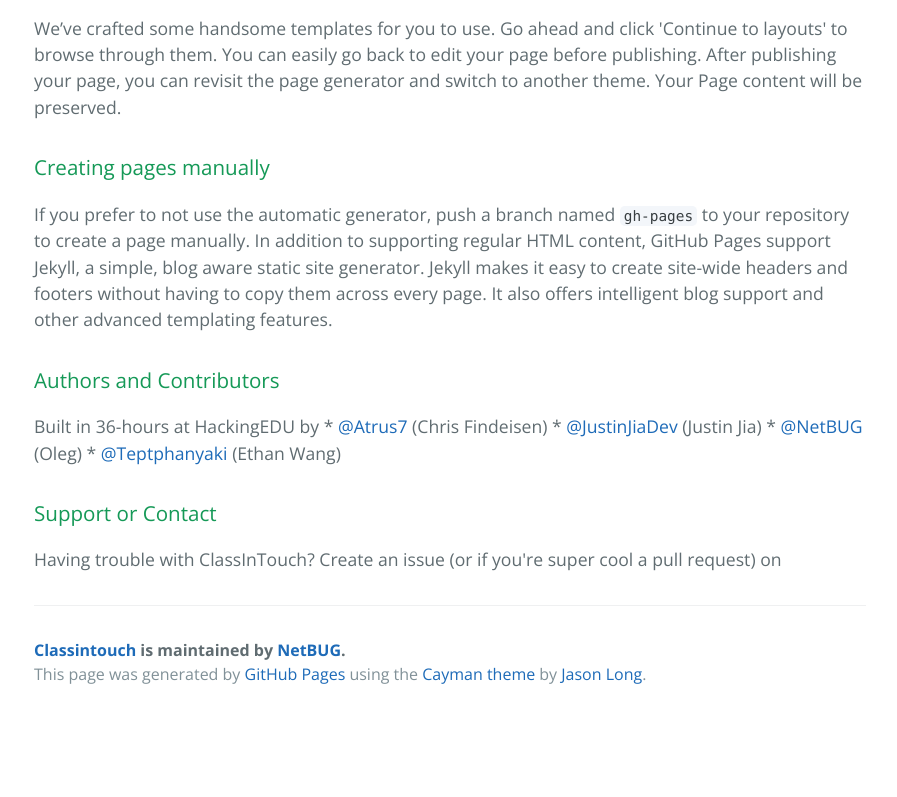
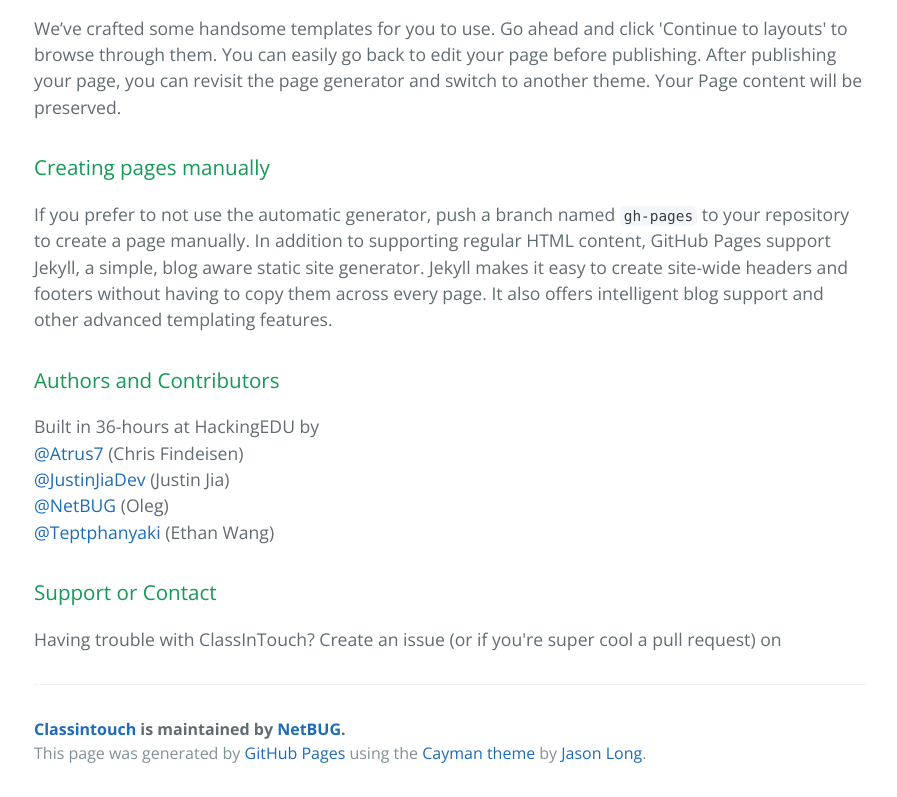
Before and after one commit to NetBUG/classintouch, a plain HTML site: page index.html in a window 1280 px wide. Shown: the part 661-1458 px from the top of the page, without its empty margins (190-1087 px from the left). Before the commit the page ends 1379 px from the top, so only its background shows below. Drawn offline with nearby package versions, Linux system fonts and the light colour scheme.

Commit message:
Jk had it right last time

```diff
--- a/index.html
+++ b/index.html
@@ -38,10 +38,14 @@
 <a id="authors-and-contributors" class="anchor" href="#authors-and-contributors" aria-hidden="true"><span class="octicon octicon-link"></span></a>Authors and Contributors</h3>
 
 <p>Built in 36-hours at HackingEDU by
-* <a href="https://github.com/Atrus7" class="user-mention">@Atrus7</a> (Chris Findeisen)
-* <a href="https://github.com/JustinJiaDev" class="user-mention">@JustinJiaDev</a> (Justin Jia)
-* <a href="https://github.com/NetBUG" class="user-mention">@NetBUG</a> (Oleg)
-* <a href="https://github.com/Teptphanyaki" class="user-mention">@Teptphanyaki</a> (Ethan Wang)</p>
+<br>
+<a href="https://github.com/Atrus7" class="user-mention">@Atrus7</a> (Chris Findeisen)
+<br>
+<a href="https://github.com/JustinJiaDev" class="user-mention">@JustinJiaDev</a> (Justin Jia)
+<br>
+<a href="https://github.com/NetBUG" class="user-mention">@NetBUG</a> (Oleg)
+<br>
+<a href="https://github.com/Teptphanyaki" class="user-mention">@Teptphanyaki</a> (Ethan Wang)</p>
 
 <h3>
 <a id="support-or-contact" class="anchor" href="#support-or-contact" aria-hidden="true"><span class="octicon octicon-link"></span></a>Support or Contact</h3>
```
